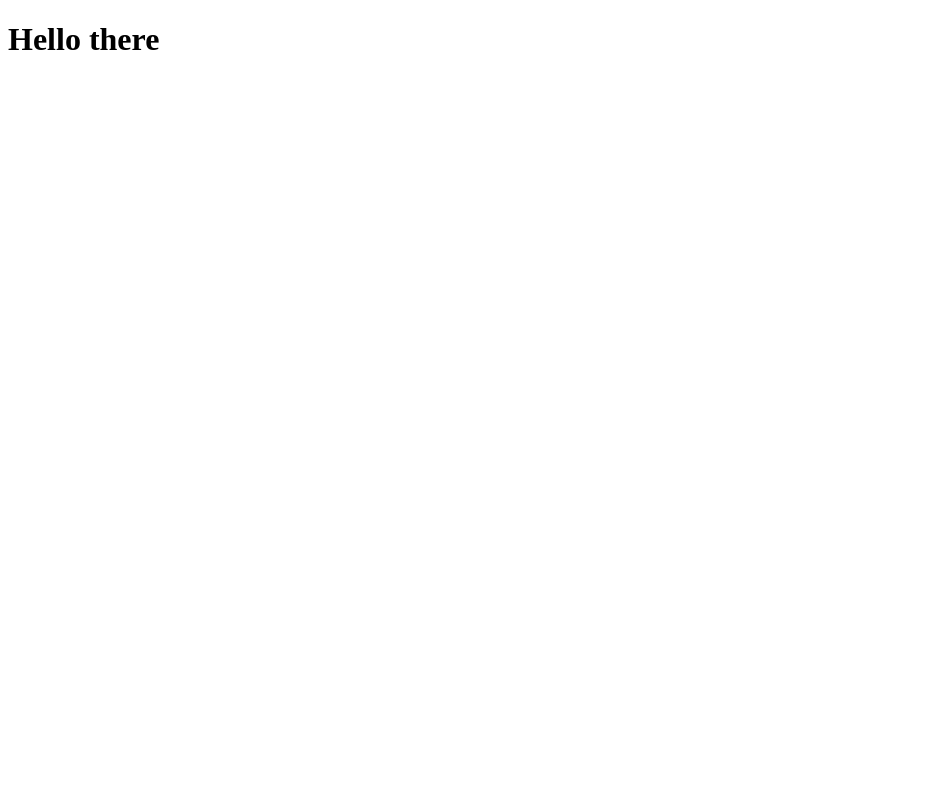
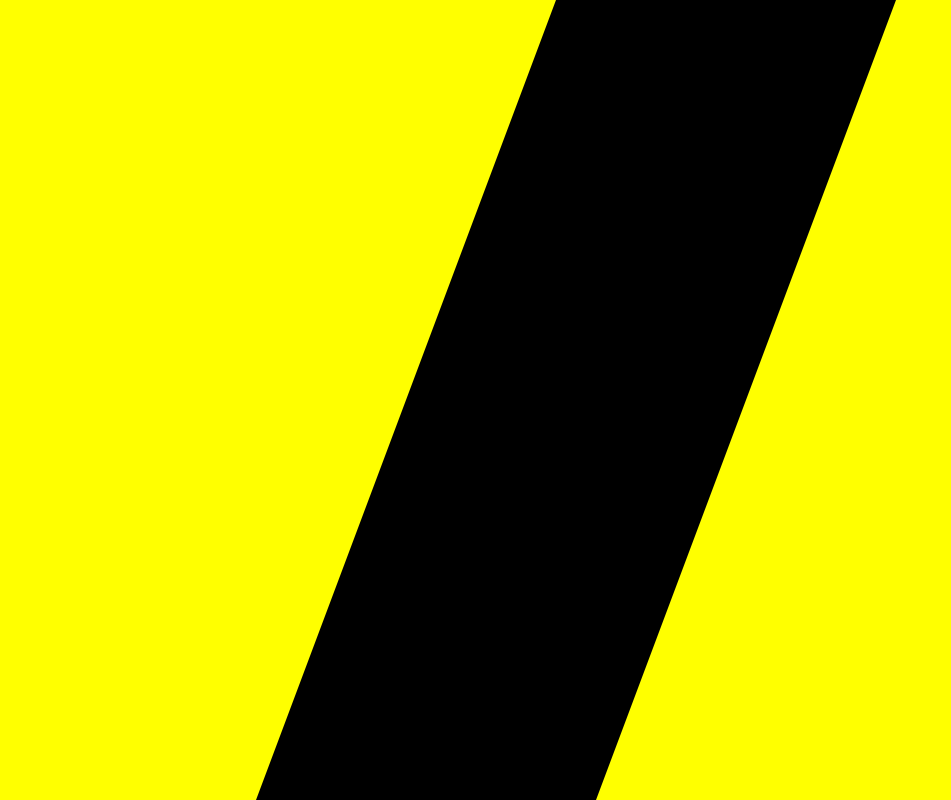
Before and after one commit to chubbychang914/Meme_Johnny, a Vue app: page / in a window 1280 px wide. Shown: the whole page, without its empty margins (0-951 px from the left). Built offline with nearby package versions, Linux system fonts and the light colour scheme.

Commit message:
added code snippets and basic layout

```diff
--- a/src/App.vue
+++ b/src/App.vue
@@ -1,11 +1,16 @@
 <script setup>
 // import { RouterLink, RouterView } from 'vue-router'
 import HomePage from './components/HomePage.vue';
-
-
-
 </script>
 
 <template>
   <HomePage />
 </template>
+
+
+<style lang="scss">
+*{
+  margin: 0;
+  padding: 0;
+}
+</style>
--- a/src/components/HomePage.vue
+++ b/src/components/HomePage.vue
@@ -5,12 +5,37 @@
 
 <template lang="pug">
 #HomePage
-  h1 {{ "Hello there" }}
+  .left-panel
+    .content
+  .right-panel
 </template>
 
 
 <style lang="scss" scoped>
-#HomePage {}
+// 排版
+#HomePage {
+  height: 100vh;
+  background-color: black;
+}
 
-#HomePage {}
+// 元件
+#HomePage {
+  .left-panel {
+    position: absolute;
+    left: 0;
+    width: 20%;
+    height: 0;
+    border-top: 100vh solid yellow;
+    border-right: 300px solid transparent;
+  }
+
+  .right-panel {
+    position: absolute;
+    right: 0;
+    width: 30%;
+    height: 0;
+    border-bottom: 100vh solid yellow;
+    border-left: 300px solid transparent;
+  }
+}
 </style>
```
Also changed, not shown: src/components/navbar/Navbar.vue (added, +18 -0 lines).
